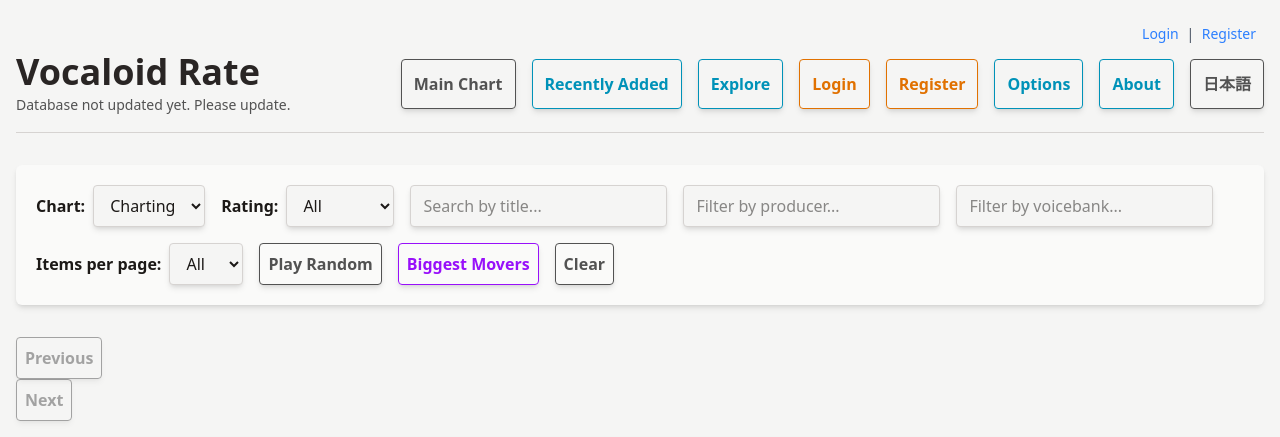
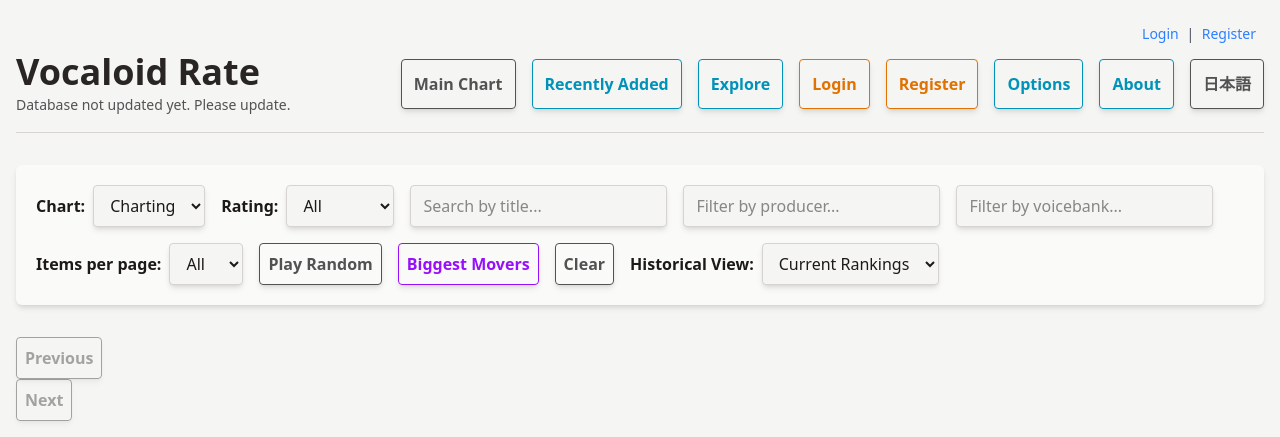
Before and after one commit to D221/vocaloid-rate, a FastAPI app: page / in a window 1280 px wide. Shown: the top 437 px of the page. Run offline with FastAPI, Linux system fonts and the light colour scheme; style sheets or scripts are compiled from the project's sources; parts of the project's set-up code (start-up, migrations or seed data) failed here and were passed over; some libraries are stand-ins or nearby versions.

Commit message:
feat(frontend): add date picker for historical view

```diff
--- a/app/templates/index.html
+++ b/app/templates/index.html
@@ -15,7 +15,9 @@
         "show_status_filter": true,
         "show_rating_filter": true,
         "show_pagination_limit_filter": true,
-        "show_scrape_button": true
+        "show_scrape_button": true,
+        "show_history_picker": true,
+        "available_dates": available_dates
     }
   %}
   {% include "partials/filter_form.html" %}
--- a/app/templates/partials/filter_form.html
+++ b/app/templates/partials/filter_form.html
@@ -180,6 +180,26 @@
       {{ _('Clear') }}
     </button>
 
+    {% if context.show_history_picker %}
+      <div class="w-full md:flex md:w-fit md:items-center md:gap-2">
+        <label
+          for="history-date"
+          class="mb-1 block font-bold md:mb-0 md:whitespace-nowrap"
+          >{{ _('Historical View:') }}</label
+        >
+        <select
+          id="history-date"
+          class="w-full rounded border border-border bg-background px-3 py-2 leading-normal text-foreground shadow-md md:w-auto"
+          onchange="if(this.value) window.location.href='/history/' + this.value"
+        >
+          <option value="">{{ _('Current Rankings') }}</option>
+          {% for date in context.available_dates %}
+            <option value="{{ date }}">{{ date }}</option>
+          {% endfor %}
+        </select>
+      </div>
+    {% endif %}
+
     {% if current_user and (current_user.is_admin or is_local_env) %}
       <button
         type="button"
```
